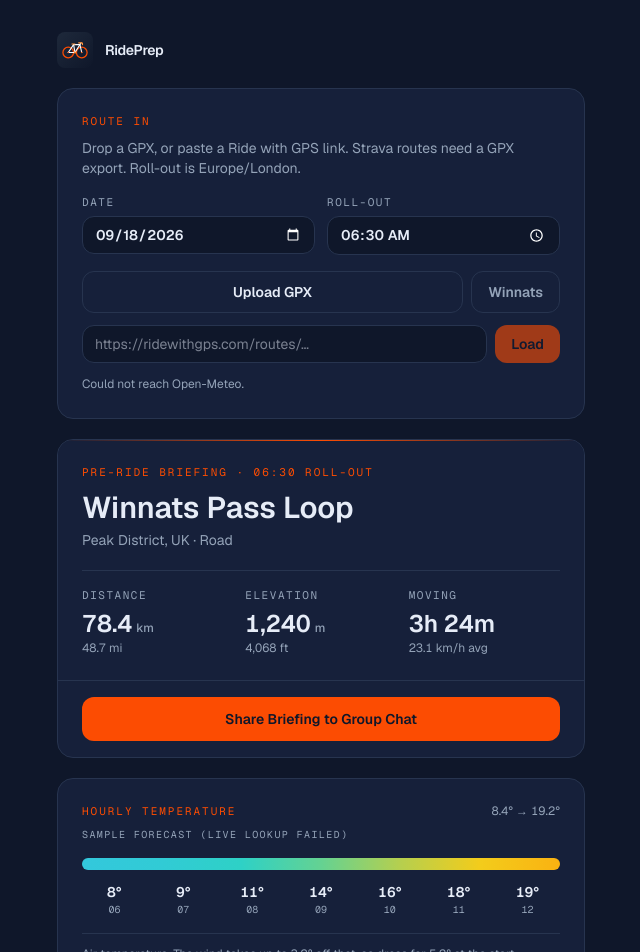
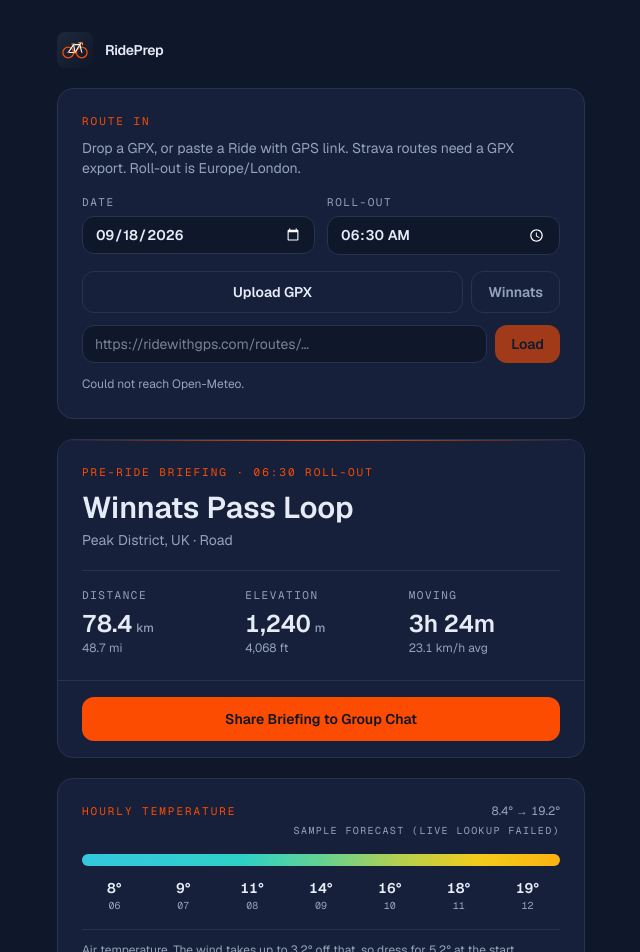
Before and after one commit to waheedi210-bot/RidePrep, a Next.js app: page / in a window 1280 px wide. Shown: the top 952 px of the page, without its empty margins (319-959 px from the left). Built offline with nearby package versions, Linux system fonts and the light colour scheme; no server answers.

Commit message:
Keep the live-forecast label off the temperature bar
The Open-Meteo source line sat between the heading and the gradient and
read as if it were printed on the bar. It now sits with the range.

Co-authored-by: waheedi210-bot <waheedi210-bot@users.noreply.github.com>

```diff
--- a/components/temperature-bar.tsx
+++ b/components/temperature-bar.tsx
@@ -63,23 +63,24 @@ export function TemperatureBar({
       aria-labelledby="temperature-heading"
       className="rounded-2xl border border-border-subtle bg-surface p-5 sm:p-6"
     >
-      <div className="flex items-baseline justify-between gap-3">
+      <div className="flex items-start justify-between gap-3">
         <h2
           id="temperature-heading"
           className="font-mono text-[0.6875rem] uppercase tracking-[0.18em] text-accent"
         >
           Hourly temperature
         </h2>
+        <div className="text-right">
           <p className="text-xs tabular-nums text-muted">
             {coldest.tempC}° → {warmest.tempC}°
           </p>
-      </div>
-
           {source ? (
-        <p className="mt-2 font-mono text-[0.625rem] uppercase tracking-[0.14em] text-muted">
+            <p className="mt-1 font-mono text-[0.625rem] uppercase tracking-[0.14em] text-muted">
               {source}
             </p>
           ) : null}
+        </div>
+      </div>
 
       <div
         role="img"
```
Lines whose indentation alone changed are shown as unchanged.
